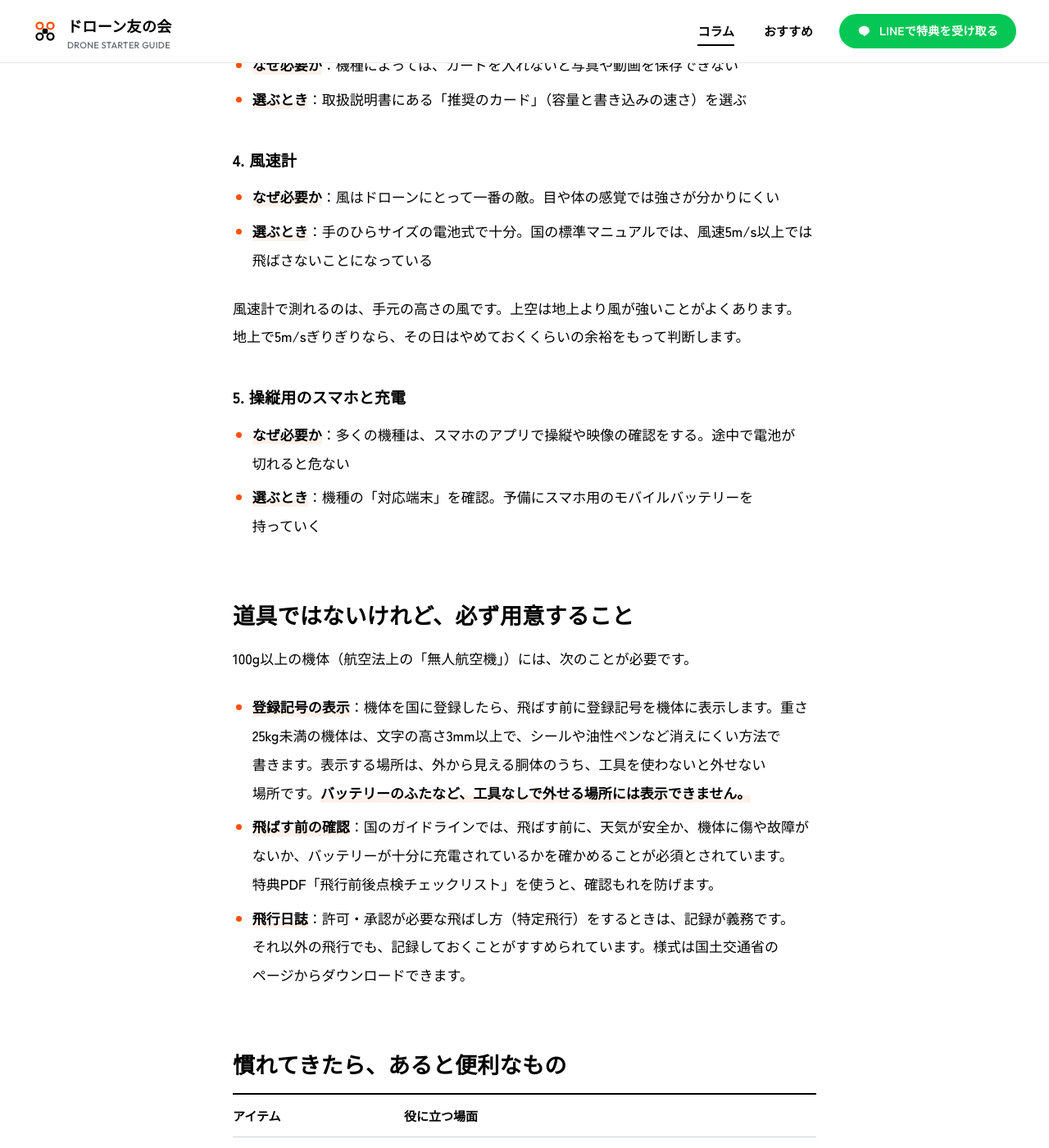
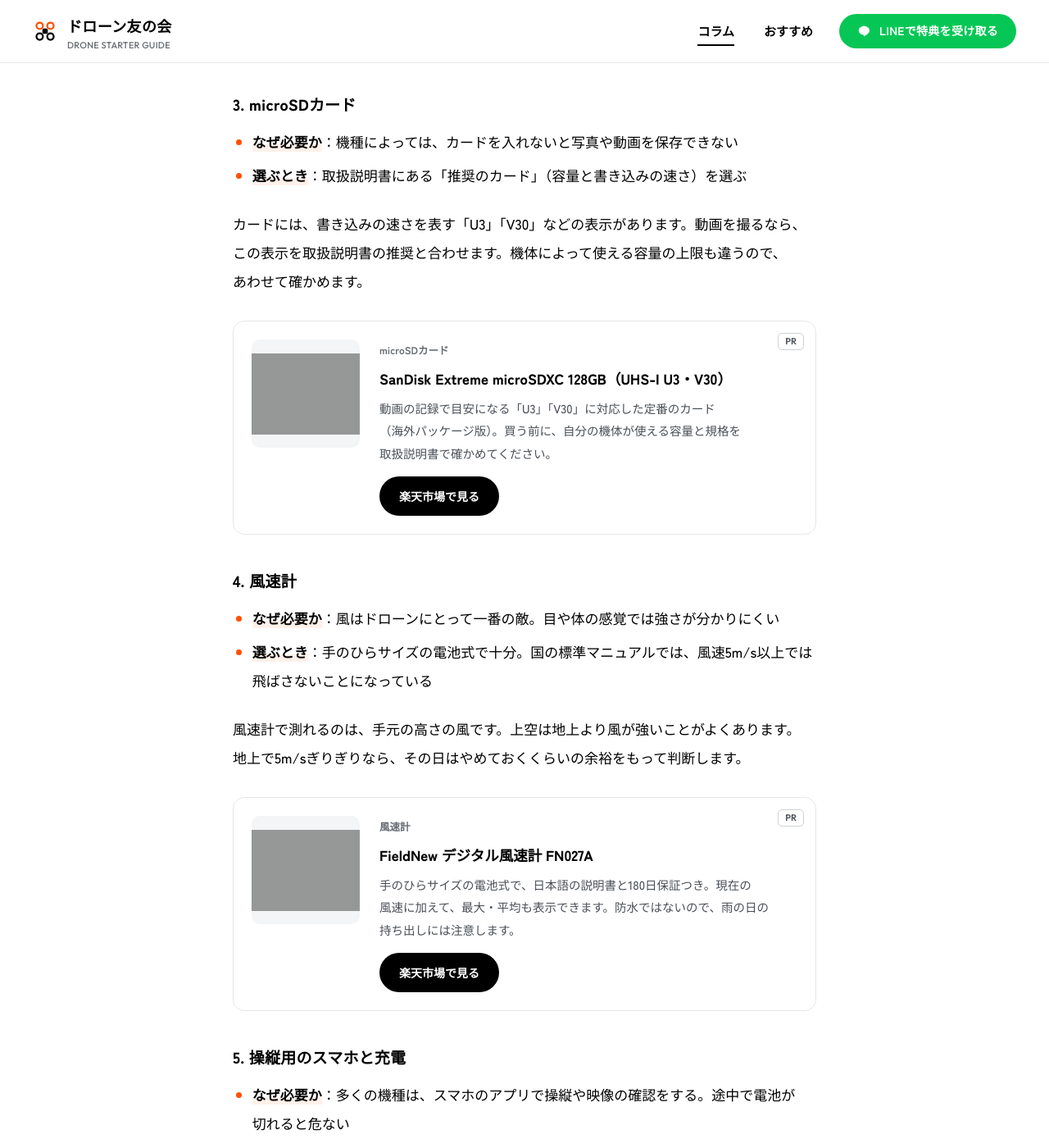
Before and after one commit to KoheiMizoguchi/drone-tomonokai, a Jekyll site: the page built from _posts/2026-10-05-drone-essential-items.md, in a window 1280 px wide and 1400 px high, scrolled down 2419 px. Shown: the whole window at 82% size. Built offline with Jekyll 4.4.1, drawn with Linux system fonts in a browser that asks for light colours; some of the changed text lies outside the part shown; grey boxes are pictures that could not be loaded.

Commit message:
楽天アフィリエイトの商品カードを追加
Co-Authored-By: Claude Opus 5.5 <noreply@anthropic.com>

```diff
--- a/_config.yml
+++ b/_config.yml
@@ -15,6 +15,10 @@ line_url: https://lin.ee/XqapxDi
 # 楽天ROOM：自分のROOMページのURL（例：https://room.rakuten.co.jp/room_xxxxxxxxxx/items）
 # 空のままだと、ROOMへの誘導ボックスとヘッダーの「おすすめ」リンクは表示されません
 rakuten_room_url: "https://room.rakuten.co.jp/room_584cfed81d/items"
+
+# 楽天アフィリエイトID（楽天アフィリエイトの管理画面で確認できるもの）。記事内の商品カード（_data/rakuten_items.yml）のリンクに使われます
+# 空のままだと、商品カードは表示されません
+rakuten_affiliate_id: "1ebce8ca.1fe2f85d.1ebce8cb.79468e10"
 
 # Googleアナリティクスの測定ID（例："G-XXXXXXXXXX"）
 # 空のままだとアナリティクスは読み込まれません。入れるとプライバシーポリシーの記載どおり計測が始まります
--- /dev/null
+++ b/_data/rakuten_items.yml
@@ -0,0 +1,43 @@
+# ▼ 楽天アフィリエイトで紹介する商品の一覧 ▼
+# 記事の本文中に次の1行を書くと、その位置に商品カード（PR表記つき）が出ます。
+#   {% include rakuten-item.html id="wind-meter" %}
+#
+#   id        … 英数字とハイフンの識別名（重複不可）
+#   name      … 商品名（短く分かりやすく）
+#   url       … 楽天市場の商品ページのURL（item.rakuten.co.jp で始まるもの）。アフィリエイトのリンクは自動で作られます
+#   image     … 商品画像のURL（thumbnail.image.rakuten.co.jp の形。任意）
+#   category  … 分類（カードの上に小さく出る）
+#   comment   … 紹介の理由（1〜2文）。使っていない商品は、使った感想のように書かない
+#   checked   … 商品ページの内容を確認した日
+
+- id: wind-meter
+  name: FieldNew デジタル風速計 FN027A
+  url: https://item.rakuten.co.jp/fieldnew-store/fn027/
+  image: https://thumbnail.image.rakuten.co.jp/@0_mall/fieldnew-store/cabinet/10512200/12816074/fn027a_1.jpg?_ex=300x300
+  category: 風速計
+  comment: 手のひらサイズの電池式で、日本語の説明書と180日保証つき。現在の風速に加えて、最大・平均も表示できます。防水ではないので、雨の日の持ち出しには注意します。
+  checked: 2026-10-10
+
+- id: landing-pad-75
+  name: KYOMOTO ランディングパッド 75cm
+  url: https://item.rakuten.co.jp/kyougenn/landingmat75/
+  image: https://thumbnail.image.rakuten.co.jp/@0_mall/kyougenn/cabinet/07325335/07760367/dronepad75_cart.jpg?_ex=300x300
+  category: ランディングパッド
+  comment: 直径75cm・約300gの折りたたみ式で、風で飛ばないように固定するペグが付いています。同じシリーズに55cm・90cm・110cmもあります。
+  checked: 2026-10-10
+
+- id: microsd-sandisk-128
+  name: SanDisk Extreme microSDXC 128GB（UHS-I U3・V30）
+  url: https://item.rakuten.co.jp/kazamidori/0619659188467/
+  image: https://thumbnail.image.rakuten.co.jp/@0_mall/kazamidori/cabinet/thum_sd/0619659188467.jpg?_ex=300x300
+  category: microSDカード
+  comment: 動画の記録で目安になる「U3」「V30」に対応した定番のカード（海外パッケージ版）。買う前に、自分の機体が使える容量と規格を取扱説明書で確かめてください。
+  checked: 2026-10-10
+
+- id: lipo-bag
+  name: G-FORCE リポバッグ 大（18×22cm）
+  url: https://item.rakuten.co.jp/hblt/p-hb000084504/
+  image: https://thumbnail.image.rakuten.co.jp/@0_mall/hblt/cabinet/product/p001/h18/p-hb000084504-m-01.jpg?_ex=300x300
+  category: バッテリーの持ち運び
+  comment: ラジコン用のバッテリーを入れて持ち運ぶ・保管するための袋です。入れる前に、自分のバッテリーが中に収まる大きさかを確かめます。
+  checked: 2026-10-10
--- /dev/null
+++ b/_includes/rakuten-item.html
@@ -0,0 +1,29 @@
+{%- comment -%}
+  楽天アフィリエイトの商品カード。_data/rakuten_items.yml の id を指定して使う。
+  例：include rakuten-item.html id="wind-meter"（前後を波かっこ＋％で囲む）
+  見た目は楽天ROOMの商品カード（room.css の .room-item）と共通
+{%- endcomment -%}
+{%- assign item = nil -%}
+{%- assign aid = site.rakuten_affiliate_id | default: "" -%}
+{%- assign aidlen = aid | size -%}
+{%- if site.data.rakuten_items and aidlen > 0 -%}
+{%- assign item = site.data.rakuten_items | where: "id", include.id | first -%}
+{%- endif -%}
+{%- if item -%}
+{%- assign enc = item.url | url_encode -%}
+{%- capture href %}https://hb.afl.rakuten.co.jp/hgc/{{ aid }}/?pc={{ enc }}&amp;m={{ enc }}{% endcapture -%}
+<div class="room-item">
+  <span class="pr-label" title="広告（楽天アフィリエイトのリンク）">PR</span>
+  <a class="room-img" href="{{ href }}" target="_blank" rel="sponsored noopener" tabindex="-1" aria-hidden="true">
+    {%- if item.image %}<img src="{{ item.image }}" alt="" loading="lazy">{% else %}<span class="room-noimg">R</span>{% endif -%}
+  </a>
+  <div class="room-body">
+    {%- if item.category %}<span class="room-cat">{{ item.category }}</span>{% endif %}
+    <a class="room-name" href="{{ href }}" target="_blank" rel="sponsored noopener" data-rakuten="{{ item.id }}">{{ item.name }}</a>
+    {%- if item.comment %}
+    <p class="room-comment">{{ item.comment }}</p>
+    {%- endif %}
+    <a class="room-btn" href="{{ href }}" target="_blank" rel="sponsored noopener" data-rakuten="{{ item.id }}">楽天市場で<wbr>見る</a>
+  </div>
+</div>
+{%- endif -%}
--- a/_posts/2026-10-05-drone-essential-items.md
+++ b/_posts/2026-10-05-drone-essential-items.md
@@ -2,11 +2,14 @@
 title: ドローン本体のほかに、最低限そろえるもの
 description: 予備プロペラ、予備バッテリー、microSDカード、風速計、操縦用のスマホと充電。最初にそろえる5つと、慣れてからでよいもの、「必須」と書かれがちでも注意したいものを、国の資料をもとに整理しました。
 category: 飛ばし方
+last_modified_at: 2026-10-10
 image: /assets/img/columns/drone-essential-items.png
 image_alt: オレンジの背景に「ドローン本体のほかに、最低限そろえるもの」の文字と、ドローン・バッテリー・プロペラ・風のアイコン
 ---
 
 ドローンの持ち物を紹介する記事には、10〜20個のアイテムが並んでいることがよくあります。でも、はじめから全部そろえる必要はありません。この記事では、**最初に必ずそろえるもの**と、**慣れてからでよいもの**を分けて紹介します。
+
+※この記事には、広告（楽天アフィリエイトのリンク）が含まれます。商品カードには「PR」と表示しています。
 
 ## 先に結論
 
@@ -42,12 +45,18 @@ image_alt: オレンジの背景に「ドローン本体のほかに、最低限
 - **なぜ必要か**：機種によっては、カードを入れないと写真や動画を保存できない
 - **選ぶとき**：取扱説明書にある「推奨のカード」（容量と書き込みの速さ）を選ぶ
 
+カードには、書き込みの速さを表す「U3」「V30」などの表示があります。動画を撮るなら、この表示を取扱説明書の推奨と合わせます。機体によって使える容量の上限も違うので、あわせて確かめます。
+
+{% include rakuten-item.html id="microsd-sandisk-128" %}
+
 ### 4. 風速計
 
 - **なぜ必要か**：風はドローンにとって一番の敵。目や体の感覚では強さが分かりにくい
 - **選ぶとき**：手のひらサイズの電池式で十分。国の標準マニュアルでは、風速5m/s以上では飛ばさないことになっている
 
 風速計で測れるのは、手元の高さの風です。上空は地上より風が強いことがよくあります。地上で5m/sぎりぎりなら、その日はやめておくくらいの余裕をもって判断します。
+
+{% include rakuten-item.html id="wind-meter" %}
 
 ### 5. 操縦用のスマホと充電
 
@@ -74,11 +83,19 @@ image_alt: オレンジの背景に「ドローン本体のほかに、最低限
 | カイロ | 寒い日にバッテリーが冷えすぎるのを防ぐ（バッテリーは低温で性能が落ちる） |
 | 撮影用の<wbr>レンズフィルター | 水面の反射をおさえるなど、撮影にこだわりたくなったら |
 
+ランディングパッドには、直径55cm・75cmなど、いくつかの大きさがあります。機体の大きさに合わせて選びます。
+
+{% include rakuten-item.html id="landing-pad-75" %}
+
 ## 「必須」と書かれがちでも、注意したいもの
 
 - **双眼鏡**：国のガイドラインでは、目で見て飛ばす「目視」は「直接肉眼による」ものとされ、モニターを見ながらの飛行は目視外飛行の例とされています。双眼鏡で探さないと見えないほど遠くに飛ばすのは、目視の範囲を超えているおそれがあります。双眼鏡は、見失ったときに探す手助け程度に考えます。
 - **業務向けの道具**：無線のインカムや大型のヘリポート、反射ベスト、飛行中の看板などは、主に仕事で飛ばす人向けです。趣味の練習で最初からそろえる必要はありません。
 - **バッテリーの持ち運び**：ドローンのバッテリーは、衝撃や熱に弱いものがあります。持ち運ぶときは専用のケースに入れ、車内に置きっぱなしにしないようにします。国のガイドラインは、電池などの火災に備えて、消火器などを準備することもすすめています。
+
+バッテリーを持ち運ぶ専用の袋には、次のようなものがあります。
+
+{% include rakuten-item.html id="lipo-bag" %}
 
 ## まとめ：最初の買い物チェック
 
@@ -91,7 +108,7 @@ image_alt: オレンジの背景に「ドローン本体のほかに、最低限
 | 操縦用のスマホが対応端末か確認し、スマホ用のモバイルバッテリーを用意した | □ |
 | 100g以上の機体なら、登録して登録記号を表示した | □ |
 
-この記事の本文では、特定の商品をおすすめしていません。どの商品を選ぶかは、自分の機種の取扱説明書と対応表で確かめてください。
+この記事の商品カードは、楽天アフィリエイトの広告です。リンクから商品が購入されると、運営者に報酬が発生することがあります。紹介した商品は、商品ページの説明と、レビューの件数・評価をもとに選んだもので、運営者が実際に使ってみたものではありません。価格・在庫・仕様は、リンク先で確かめてください（商品ページの確認日：2026年10月10日）。どの商品を選ぶ場合も、自分の機種の取扱説明書と対応表で確かめてください。
 
 参照（2026年10月5日に確認）：
 
```
Also changed, not shown: about.md (+3 -1 lines), privacy.md (+4 -3 lines).
